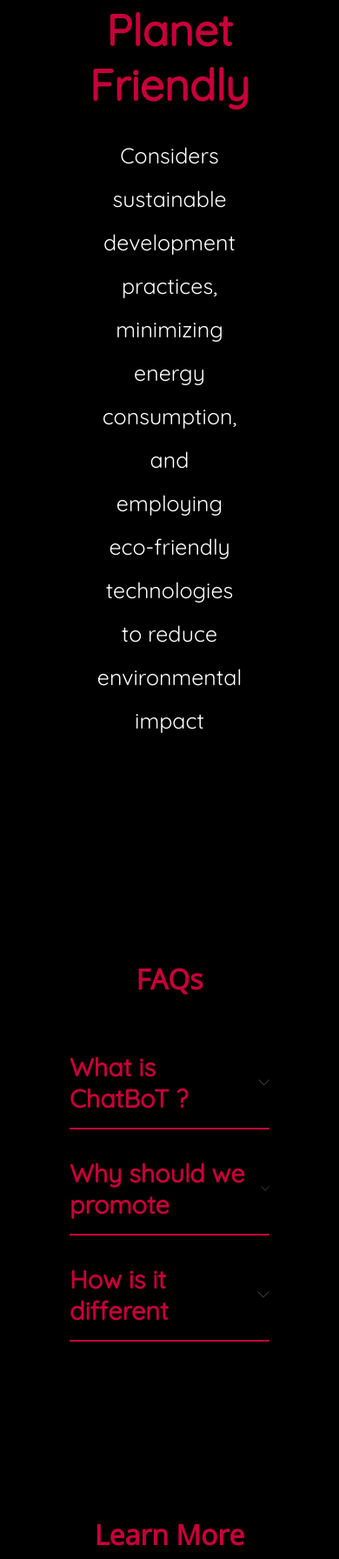
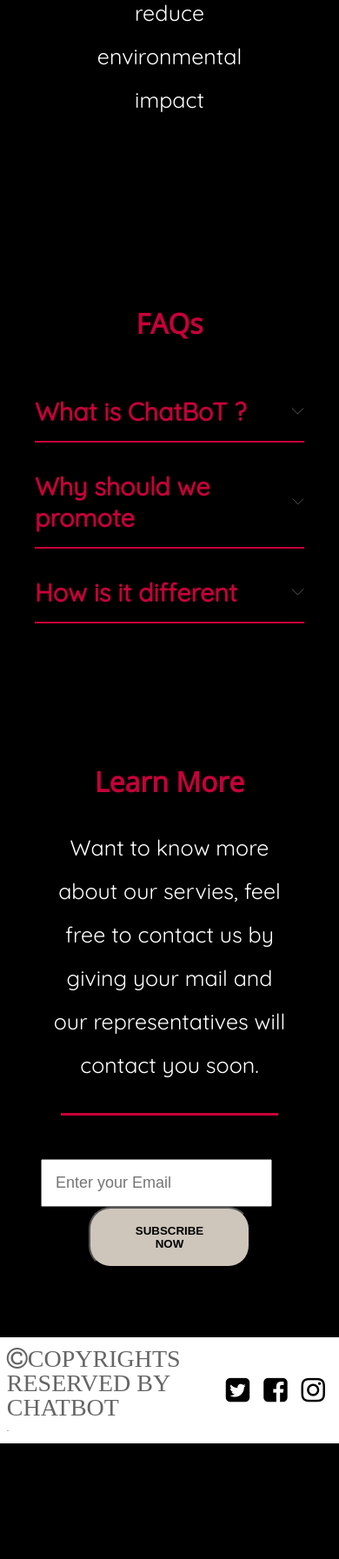
Before and after one commit to B-44-Project/ChatBotML, a Flask app: page / in a window 390 px wide; the page is wider, and only the part inside the window is pictured. Shown: the part 2949-4742 px from the top of that part at 87% size. After the commit the page ends 4609 px from the top of that part, so only its background shows below. Run offline with Flask 3, Linux system fonts and the light colour scheme.

Commit message:
Developing

```diff
--- a/static/css/index.css
+++ b/static/css/index.css
@@ -151,19 +151,6 @@ header nav li :active {
 	transition: 0.5s ease-out;
 }
 
-
-@media (max-width: 300px) {
-	header {
-		padding: 20px 50px;
-		flex-direction: column;
-	}
-
-	header h2 {
-		margin-bottom: 15px;
-	}
-}
-
-
 .hero{
 	display: grid;
 	align-items: center;
@@ -219,21 +206,6 @@ header nav li :active {
 	}
 }
 
-@media (max-width: 300px) {
-
-	.hero h1 {
-		font-size: 48px;
-	}
-
-	.hero h3 {
-		font-size: 24px;
-	}
-
-	.hero a.btn {
-		padding: 15px 40px;
-	}
-}
-
 .offer .grid li {
 	padding: 50px;
 	flex-basis: 50%;
@@ -251,13 +223,6 @@ header nav li :active {
 .offer .grid li h4 {
 	font-size: 50px;
 	margin: 25px 0;
-}
-
-@media (max-width: 800px) {
-	.offer .grid li {
-		flex-basis: 100%;
-		padding: 20px;
-	}
 }
 
 /*faq*/
@@ -317,13 +282,6 @@ svg{
   }
 }
 
-@media (max-width: 300px) {
-	section {
-		padding: 50px 20px;
-	}
-}
-
-
 .contact form {
 	display: flex;
 	align-items: center;
@@ -361,15 +319,6 @@ svg{
 	box-shadow: 10px 10px 5px rgb(52, 51, 51);
 }
 
-@media (max-width: 1000px) {
-	.contact form input {
-		flex-basis: 100%;
-		margin: 0 0 20px 0;
-	}
-}
-
-
-
 footer {
 	display: flex;
 	align-items: center;
@@ -406,21 +355,6 @@ footer p {
 	align-self: center;
 }
 
-@media (max-width: 1100px) {
-	footer {
-		flex-direction: column;
-	}
-
-	footer p {
-		text-align: center;
-		margin-bottom: 20px;
-	}
-
-	footer ul li {
-		margin: 0 8px;
-	}
-}
-
 /*custom scroll bar*/
 ::-webkit-scrollbar{
   width: 10px;
@@ -435,4 +369,55 @@ footer p {
   border-radius: 10px;
 }
 
-/*footer*/
+/*@media-queries*/
+
+@media (max-width: 1200px) {
+	/* Adjustments for laptops and smaller screens */
+	header {
+	  padding: 20px 5%;
+	}
+
+	.hero h1 {
+	  font-size: 48px;
+	}
+
+	.hero h3 {
+	  font-size: 24px;
+	}
+
+	.hero a.btn {
+	  padding: 15px 40px;
+	}
+
+	/* Add more adjustments as needed */
+}
+
+@media (max-width: 800px) {
+	/* Adjustments for tablets and smaller screens */
+	section {
+	  padding: 80px 40px;
+	}
+
+	.offer .grid li {
+	  flex-basis: 100%;
+	  padding: 20px;
+	}
+
+	/* Add more adjustments as needed */
+}
+
+@media (max-width: 600px) {
+	/* Adjustments for mobile devices */
+	header {
+	  padding: 20px 5%;
+	  flex-direction: column;
+	}
+
+	header h2 {
+	  margin-bottom: 15px;
+	}
+
+	header nav {
+	  margin-right: 0;
+	}
+}
```
